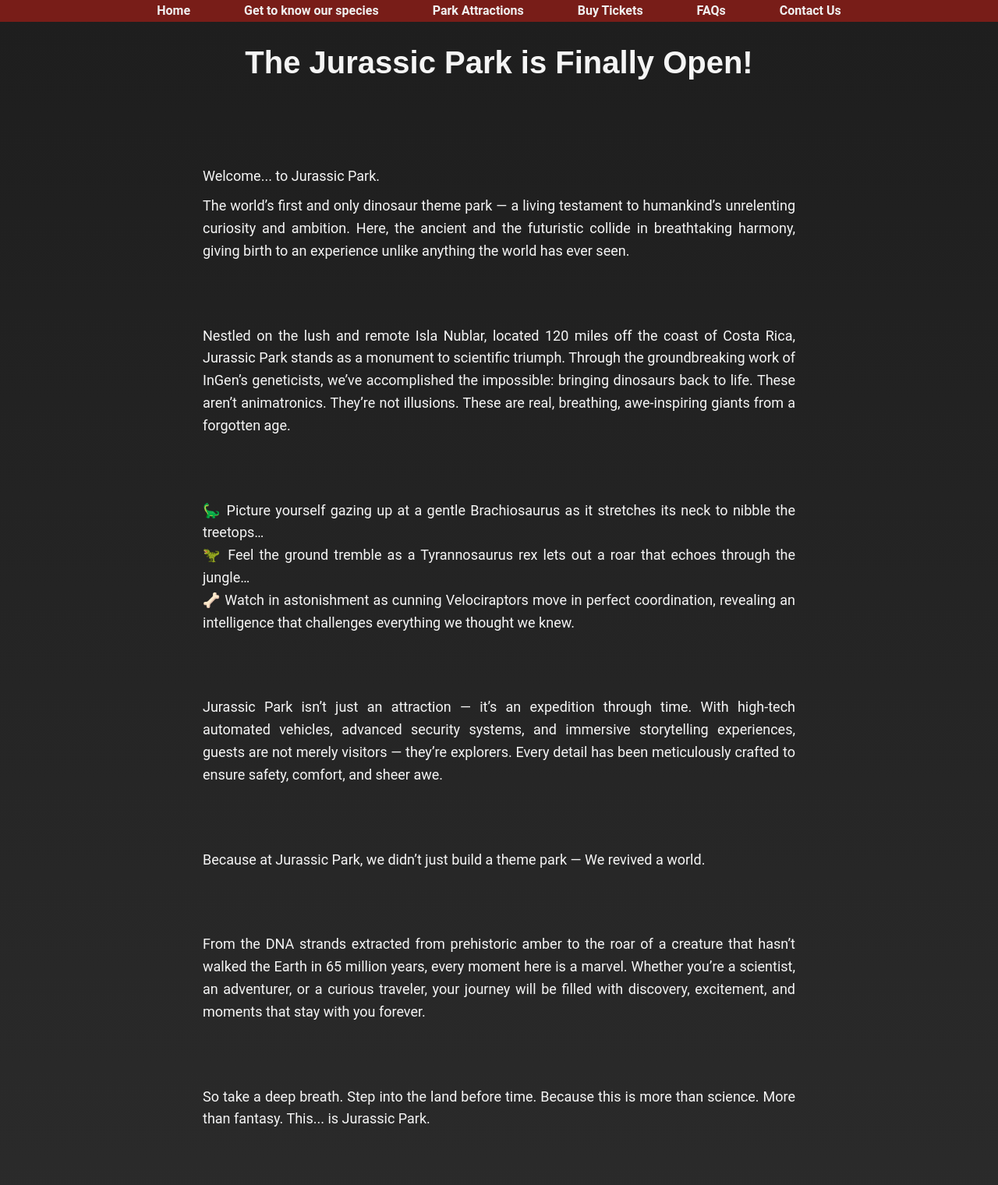
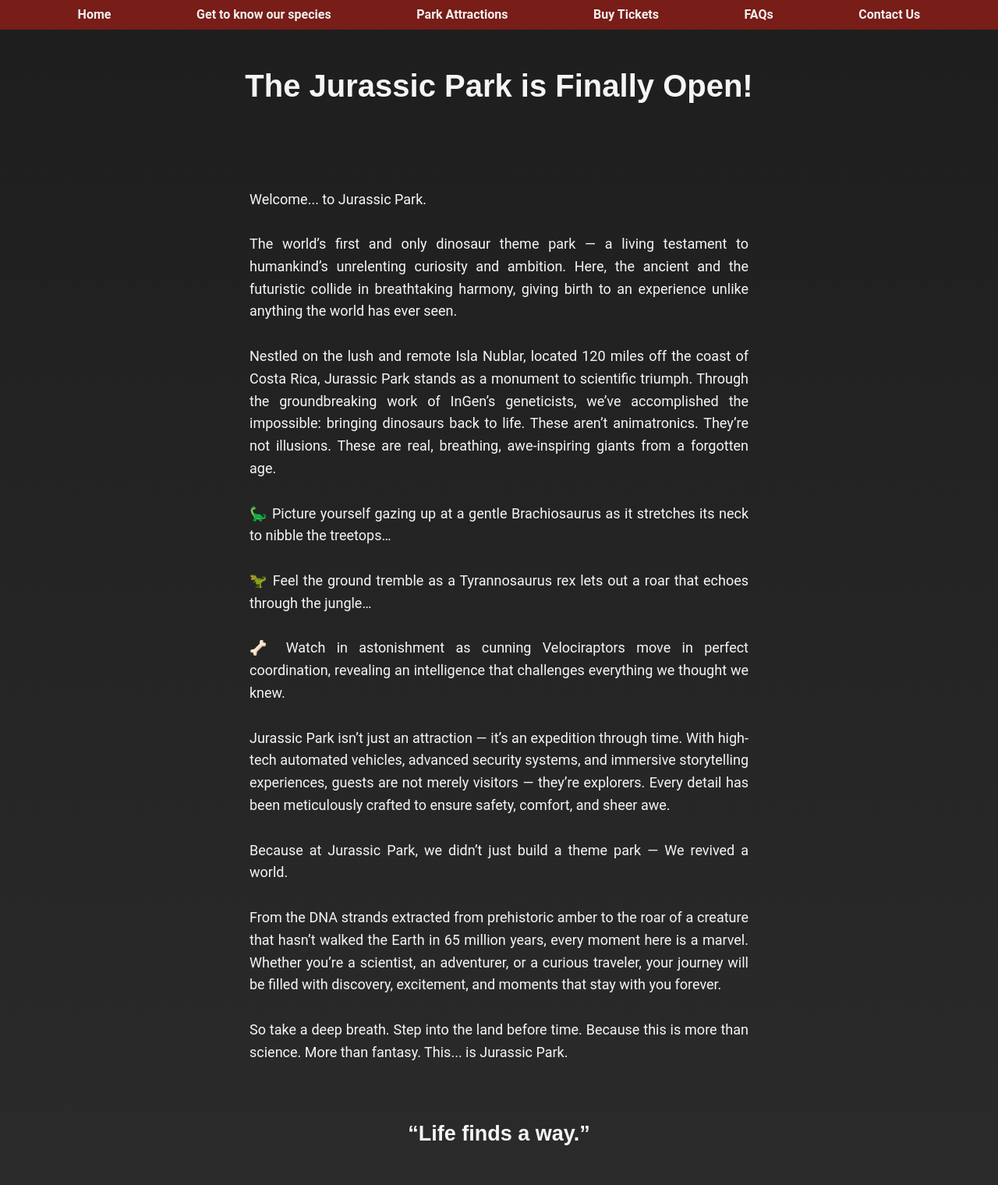
Before and after one commit to heitoor01/Jurassic-Park-Site, a plain HTML site: page Index.html in a window 1280 px wide. Shown: the part 220-1740 px from the top of the page at 78% size. Drawn offline with Linux system fonts and the light colour scheme.

Commit message:
Updating the sintax

```diff
--- a/Index.html
+++ b/Index.html
@@ -4,7 +4,7 @@
 <head>
     <meta charset="UTF-8">
     <meta name="viewport" content="width=device-width, initial-scale=1.0">
-    <title>Document</title>
+    <title>Jurassic Park</title>
     <link rel="stylesheet" href="style.css">
 </head>
 
@@ -14,86 +14,83 @@
 
         <nav class="nav-bar">
             <a href="index.html">Home</a>
-            <a href="" style="margin-left: 50px;">Get to know our species</a>
-            <a href="" style="margin-left: 50px;">Park Attractions</a>
-            <a href="tickets.html" style="margin-left: 50px;">Buy Tickets</a>
-            <a href="" style="margin-left: 50px;">FAQs</a>
-            <a href="" style="margin-left: 50px;">Contact Us</a>
+            <a href="">Get to know our species</a>
+            <a href="">Park Attractions</a>
+            <a href="tickets.html">Buy Tickets</a>
+            <a href="">FAQs</a>
+            <a href="">Contact Us</a>
         </nav>
     </header>
     <main>
-        <section>
-            <h1>
+
+        <h1 class="main-title">
             The Jurassic Park is Finally Open!
         </h1>
-            <section class= "main-text">
 
+        <div class="main-image">
+            <img src="" alt="">
+        </div>
+        <section class="main-text">
             <div class="intro-text">
-                    <p class="space-text">
-                         Welcome... to Jurassic Park.
-                    </p>
-                    <p>
-                    The world’s first and only dinosaur theme park — a living testament to humankind’s unrelenting curiosity and ambition. Here, the ancient and the futuristic collide in breathtaking harmony, giving birth to an experience unlike anything the world has ever seen.
-                    </p>
+                <p>Welcome... to Jurassic Park.</p> <br>
+
+                <p>The world’s first and only dinosaur theme park — a living testament to humankind’s unrelenting
+                    curiosity and ambition. Here, the ancient and the futuristic collide in breathtaking harmony, giving
+                    birth to an experience unlike anything the world has ever seen.</p> <br>
             </div>
 
             <div class="location-text">
-                    <p>
-                        Nestled on the lush and remote Isla Nublar, located 120 miles off the coast of Costa Rica, Jurassic Park stands as a monument to scientific triumph. Through the groundbreaking work of InGen’s geneticists, we’ve accomplished the impossible: bringing dinosaurs back to life. These aren’t animatronics. They’re not illusions. These are real, breathing, awe-inspiring giants from a forgotten age.
-                    </p>
+                <p>Nestled on the lush and remote Isla Nublar, located 120 miles off the coast of Costa Rica, Jurassic
+                    Park stands as a monument to scientific triumph. Through the groundbreaking work of InGen’s
+                    geneticists, we’ve accomplished the impossible: bringing dinosaurs back to life. These aren’t
+                    animatronics. They’re not illusions. These are real, breathing, awe-inspiring giants from a
+                    forgotten age.</p> <br>
             </div>
             <div class="dino-text">
-                    <p>
-                        🦕 Picture yourself gazing up at a gentle Brachiosaurus as it stretches its neck to nibble the treetops… <br>
-                        🦖 Feel the ground tremble as a Tyrannosaurus rex lets out a roar that echoes through the jungle… <br>
-                        🦴 Watch in astonishment as cunning Velociraptors move in perfect coordination, revealing an intelligence that challenges everything we thought we knew.
-                    </p>
+                <p>🦕 Picture yourself gazing up at a gentle Brachiosaurus as it stretches its neck to nibble the
+                    treetops…</p> <br>
+                <p>🦖 Feel the ground tremble as a Tyrannosaurus rex lets out a roar that echoes through the jungle…</p>
+                <br>
+                <p>🦴 Watch in astonishment as cunning Velociraptors move in perfect coordination, revealing an
+                    intelligence that challenges everything we thought we knew.</p> <br>
             </div>
             <div class="experience-text">
-                    <p>
-                        Jurassic Park isn’t just an attraction — it’s an expedition through time.
-                        With high-tech automated vehicles, advanced security systems, and immersive storytelling experiences, guests are not merely visitors — they’re explorers. Every detail has been meticulously crafted to ensure safety, comfort, and sheer awe.
-                    </p>
+                <p> Jurassic Park isn’t just an attraction — it’s an expedition through time.
+                    With high-tech automated vehicles, advanced security systems, and immersive storytelling
+                    experiences, guests are not merely visitors — they’re explorers. Every detail has been meticulously
+                    crafted to ensure safety, comfort, and sheer awe.</p> <br>
             </div>
-                <div class="vision-text">
-                    <p>
-                        Because at Jurassic Park, we didn’t just build a theme park —
-                        We revived a world.
-                    </p>
+            <div>
+                <p>Because at Jurassic Park, we didn’t just build a theme park —
+                    We revived a world.</p> <br>
             </div>
             <div class="science-text">
-                    <p>
-                        From the DNA strands extracted from prehistoric amber to the roar of a creature that hasn’t walked the Earth in 65 million years, every moment here is a marvel. Whether you’re a scientist, an adventurer, or a curious traveler, your journey will be filled with discovery, excitement, and moments that stay with you forever.
-                    </p>
+                <p>From the DNA strands extracted from prehistoric amber to the roar of a creature that hasn’t walked
+                    the Earth in 65 million years, every moment here is a marvel. Whether you’re a scientist, an
+                    adventurer, or a curious traveler, your journey will be filled with discovery, excitement, and
+                    moments that stay with you forever.</p> <br>
             </div>
             <div class="park-text">
-                    <p>
-                        So take a deep breath. Step into the land before time.
+                <p> So take a deep breath. Step into the land before time.
                     Because this is more than science.
                     More than fantasy.
-                        This... is Jurassic Park.
-                    </p>
+                    This... is Jurassic Park.</p> <br>
             </div>
             <div class="quote">
-                    <h2>
-                        “Life finds a way.”
-                    </h2>
+                <h2>“Life finds a way.”</h2>
             </div>
         </section>
 
         </section>
         <section class="tickets-text">
 
-            <h2>
-                Ready for the adventure of a lifetime?
-            </h2>
+            <h2>Ready for the adventure of a lifetime?</h2>
 
-            <p>
-                Don't just dream it — live it. Reserve your journey to Jurassic Park now and witness the impossible made real.
-            </p>
+            <p>Don't just dream it — live it. Reserve your journey to Jurassic Park now and witness the impossible made
+                real.</p>
 
             <a href="Tickets.html" class="ticket-button">Buy Tickets</a>
-            </section>
+
     </main>
     <footer>
         <p>
--- a/Style.css
+++ b/Style.css
@@ -3,6 +3,16 @@
 }
 
 @import url('https://fonts.googleapis.com/css2?family=Anton&family=Roboto&display=swap');
+
+body {
+    font-family: 'Roboto', sans-serif;
+    background: linear-gradient(to bottom, #1c1c1c, #2e2e2e);
+    color: #f5f5f5;
+}
+
+header {
+    background-color: #781d18;
+}
 
 .logo {
     width: 250px;
@@ -13,105 +23,64 @@
 
 h1, h2 {
     font-family: 'Anton', sans-serif;
-  }
-
-body {
-    font-family: 'Roboto', sans-serif;
-    background: linear-gradient(to bottom, #1c1c1c, #2e2e2e);
-    color: #f5f5f5;
 }
 
-header {
-    background-color: #781d18;
-    padding: 5px;
-}
+
 
 nav a{
     color: #f0f0f0;
-    margin: 0 15px;
+    margin: 10px;
     text-decoration: none;
     font-weight: bold;
 }
 nav a:hover {
-    color: #f0b83e; /* Jurassic gold! */
+    color: #f0b83e;
 }
 
 .nav-bar {
+    display: flex;
+    justify-content: space-evenly;
     text-align: center;
 }
 
-h1 {
-    max-width: 800px;
-    margin: 0 auto;
+main {
+    display: flex;
+    flex-direction: column;
+    align-items: center;
+    justify-content: center;
+    padding: 20px 0;
+}
+
+.main-title {
+    width: 800px;
+    margin: 0;
     text-align: center;
     line-height: 1.6;
     padding: 20px 20px;
     font-size: 40px;
 }
 
-.intro-text {
-    max-width: 800px; /* keeps the text in a nice column */
-    margin: 0 auto; /* centers it on the screen */
-    text-align: justify; /* aligns left and right like a book */
-    line-height: 1.6; /* improves spacing between lines */
-    padding: 40px 20px; /* some space around it */
-    font-size: 18px; /* easy to read */
-  }
+.main-image {
+    display: flex;
+    flex-direction: column;
+    width: 25%;
+    max-width: 800px;
+    height: auto;
+    margin: 0;
+    padding: 20px 20px;
+}
 
-  .location-text {
-    max-width: 800px;
-    margin: 0 auto;
+.main-text {
+    display: flex;
+    flex-direction: column;
+    align-content: center;
     text-align: justify;
     line-height: 1.6;
     padding: 40px 20px;
+    margin: 0;
     font-size: 18px;
-  }
-
-  .dino-text {
-    max-width: 800px;
-    margin: 0 auto;
-    text-align: justify;
-    line-height: 1.6;
-    padding: 40px 20px;
-    font-size: 18px;
-
-  }
-
-  .experience-text {
-      max-width: 800px;
-      margin: 0 auto;
-      text-align: justify;
-      line-height: 1.6;
-      padding: 40px 20px;
-      font-size: 18px;
-  }
-
-  .vision-text {
-      max-width: 800px;
-      margin: 0 auto;
-      text-align: justify;
-      line-height: 1.6;
-      padding: 40px 20px;
-      font-size: 18px;
-  }
-
-  .science-text {
-      max-width: 800px;
-      margin: 0 auto;
-      text-align: justify;
-      line-height: 1.6;
-      padding: 40px 20px;
-      font-size: 18px;
-  }
-
-  .park-text {
-      max-width: 800px;
-      margin: 0 auto;
-      text-align: justify;
-      line-height: 1.6;
-      padding: 40px 20px;
-      font-size: 18px;
-  }
+    width: 50%;
+}
 
 .quote {
     max-width: 800px;
@@ -175,14 +144,7 @@
 
 /* Tickets page */
 
-.main-text {
-    max-width: 800px;
-    margin: 0 auto;
-    text-align: justify;
-    line-height: 1.6;
-    padding: 40px 20px;
-    font-size: 18px;
-}
+
 
 .ticket-table {
     width: 60%;
```
Also changed, not shown: images/wp12401783-jurassic-park-4k-wallpapers.jpg (added). Lines whose indentation alone changed are shown as unchanged.
